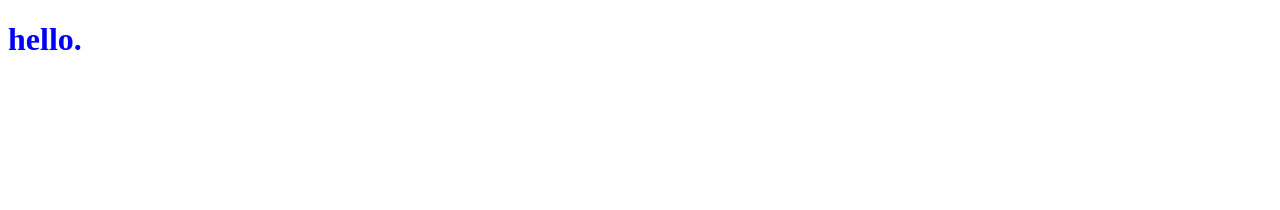
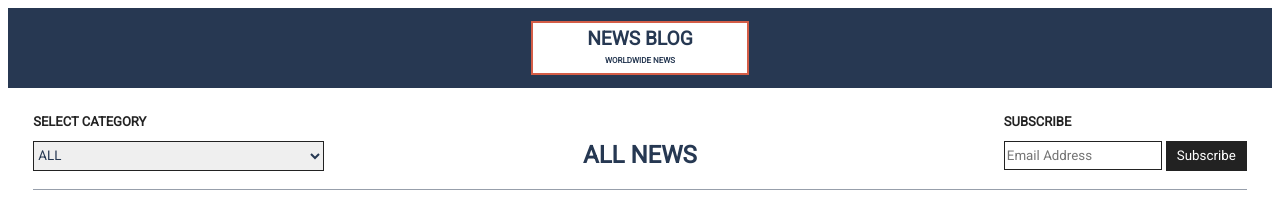
Before and after one commit to arkaEpam/htmlCssTask, a plain HTML site: page index.html in a window 1280 px wide. Drawn offline with Linux system fonts and the light colour scheme.

Commit message:
Navbar and First Section done

```diff
--- a/index.html
+++ b/index.html
@@ -6,8 +6,44 @@
     <meta name="viewport" content="width=device-width, initial-scale=1.0">
     <title>News Blog</title>
     <link rel="stylesheet" href="styles.css">
+    <!-- fonts -->
+    <link rel="preconnect" href="https://fonts.googleapis.com">
+    <link rel="preconnect" href="https://fonts.gstatic.com" crossorigin>
+    <link href="https://fonts.googleapis.com/css2?family=Roboto&display=swap" rel="stylesheet">
 </head>
 <body>
-    <h1>hello.</h1>
+    <!-- NavBar -->
+    <div class="Navbar">
+        <div class="Navbar-heading">
+            <h3>NEWS BLOG</h1>
+            <p>WORLDWIDE NEWS</p>
+        </div>
+    </div>
+    <!-- First Section -->
+    <div class="First-section">
+        <div class="FirstSection-section1">
+            <p>SELECT CATEGORY</p>
+            <select name="dog-names" id="dog-names">
+            <option value="all">ALL</option>
+            <option value="Cricket">Cricket</option>
+            <option value="Politics">Politics</option>
+            <option value="war">Ukrain war</option>
+            </select>
+        </div>
+
+        <div class="FirstSection-section2">
+            <h2>ALL NEWS</h2>
+        </div>
+
+        <div class="FirstSection-section3">
+            <p>SUBSCRIBE</p>
+            <form action="">
+                <input type="text" placeholder="Email Address">
+                <input type="button" value="Subscribe">
+            </form>
+        </div>
+    </div>
+    <!-- Title Body -->
+    <!-- footer -->
 </body>
 </html>
--- a/styles.css
+++ b/styles.css
@@ -1,3 +1,88 @@
-h1{
-    color: blue;
+*{
+    color: #263852;
+    font-family: 'Roboto', sans-serif;
 }
+/* <!-- NavBar --> */
+.Navbar{
+    background-color: #273852;
+    display: flex;
+    justify-content: center;
+}
+.Navbar-heading{
+    background-color: #ffffff;
+    display: flex;
+    flex-direction: column;
+    align-items: center;
+    width: 17%;
+    padding-top: 0%;
+    padding-bottom: 0%;
+    margin-bottom: 1%;
+    margin-top: 1%;
+    border-style: solid;
+    border-color: #d45d47;
+    border-width: 2px;
+}
+.Navbar-heading p{
+    font-size: 50%;
+    margin-top: 0px;
+    font-weight: bold;
+}
+.Navbar-heading h3{
+    font-size: larger;
+    margin-top: 2%;
+    margin-bottom: 3%;
+}
+/* <!-- First Section --> */
+.First-section{
+    display: flex;
+    flex-direction: row;
+    justify-content: space-between;
+    padding-top: 1%;
+    border-bottom: #979fab;
+    border-bottom-style: inset;
+    border-width: 1px;
+    margin-left: 2%;
+    margin-right: 2%;
+}
+.First-section p{
+    color: #222222;
+    font-weight: bold;
+    font-size: small;
+    margin-bottom: 5%;
+
+}
+.First-section select{
+    width: 120%;
+    height: 30px;
+    margin-right: 0px;
+    border-width: 1px;
+    border-style: solid;
+    border-color: #222222;
+}
+.First-section input[type=button]{
+    background-color: #222222;
+    color: white;
+    /* border: hidden; */
+    padding-left: 10px;
+    padding-right: 10px;
+    height: 30px;
+    margin-left: 0px;
+    border-width: 1px;
+    border-style: solid;
+    border-color: #222222;
+}
+.First-section input[type=text]{
+    height: 25px;
+    margin-right: 0px;
+    border-width: 1px;
+    border-style: solid;
+    border-color: #222222;
+}
+.FirstSection-section1{
+    width: 20%;
+}
+.FirstSection-section2 h2{
+    padding-top: 18%;
+}
+/* <!-- Title Body --> */
+/* <!-- footer --> */
```
